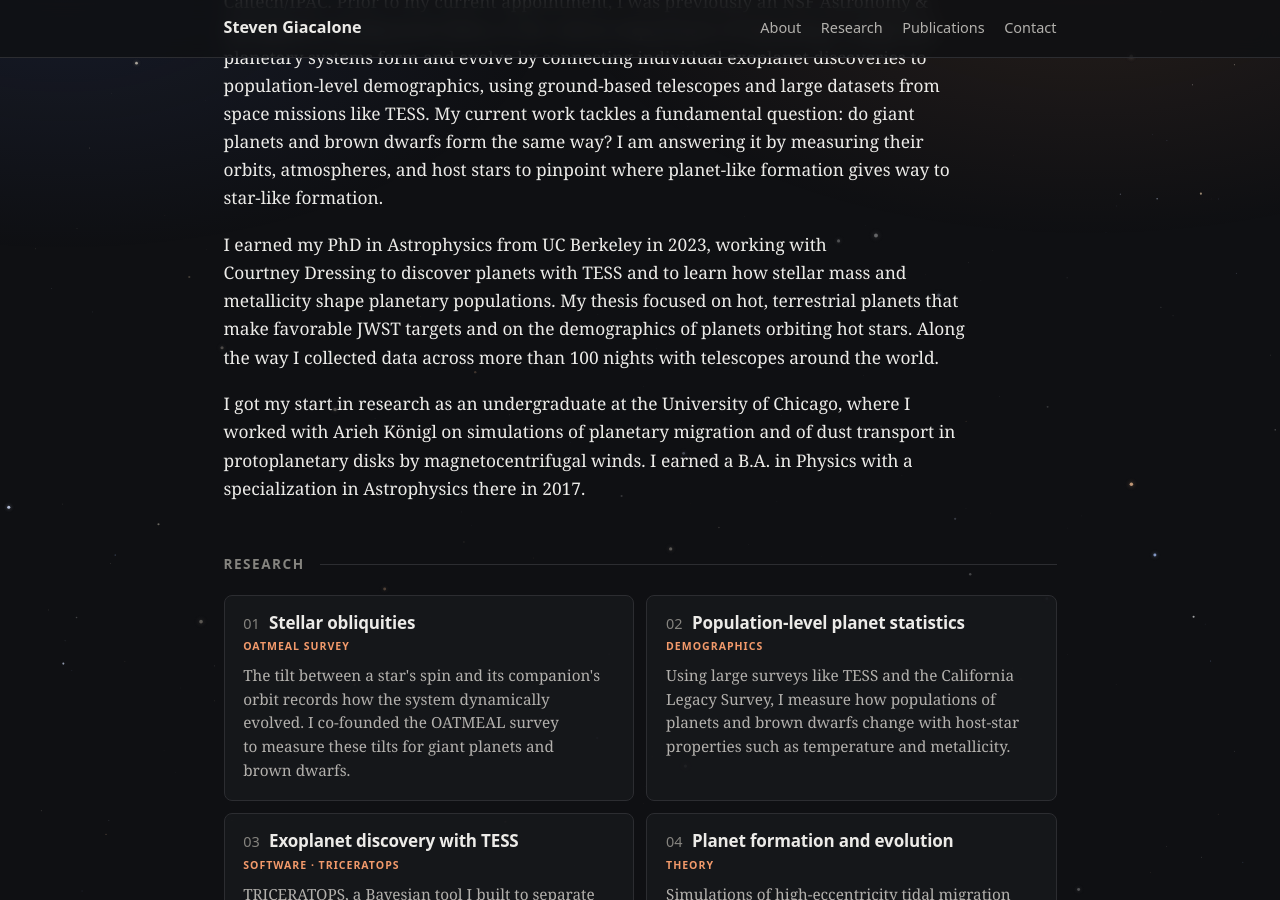
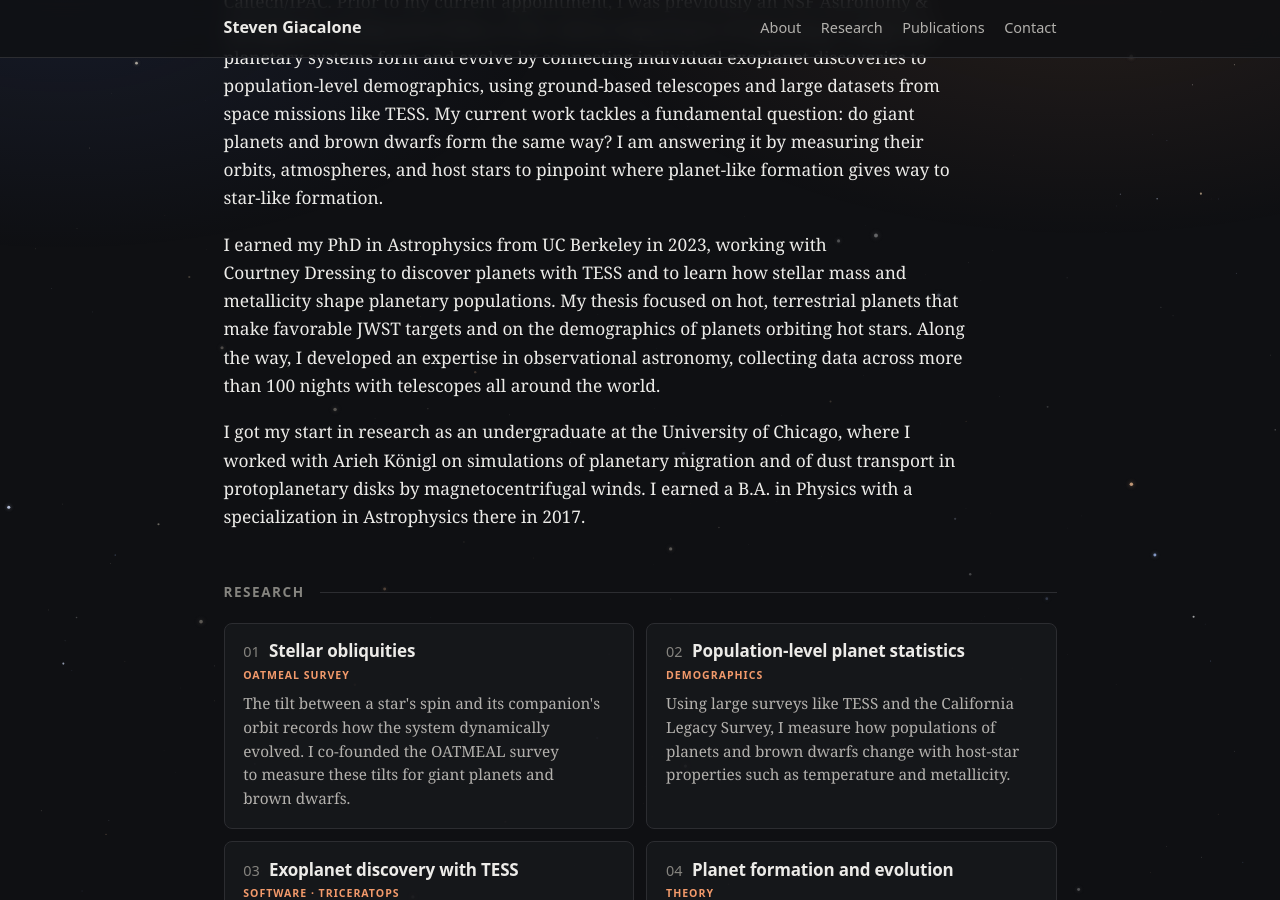
Before and after one commit to stevengiacalone/stevengiacalone.github.io, a Jekyll site: the page built from index.html, in a window 1280 px wide and 900 px high, scrolled down 422 px. Built offline with Jekyll 4.4.1, drawn with Linux system fonts in a browser that asks for light colours.

Commit message:
About: observational astronomy sentence
Co-Authored-By: Claude Opus 5.5 <noreply@anthropic.com>
Claude-Session: https://claude.ai/code/session_01RapRmGYcJxYnG7hBfRrCXQ

```diff
--- a/index.html
+++ b/index.html
@@ -33,8 +33,8 @@ title: ""
     I earned my PhD in Astrophysics from UC Berkeley in 2023, working with
     <span class="nowrap">Courtney Dressing</span> to discover planets with TESS and to learn how stellar
     mass and metallicity shape planetary populations. My thesis focused on hot, terrestrial planets
-    that make favorable JWST targets and on the demographics of planets orbiting hot stars. Along the
-    way I collected data across more than 100 nights with telescopes around the world.
+    that make favorable JWST targets and on the demographics of planets orbiting hot stars. Along the way, I developed an expertise in observational astronomy, collecting data across more than 100
+    nights with telescopes all around the world.
   </p>
   <p>
     I got my start in research as an undergraduate at the University of Chicago, where I worked with
```
